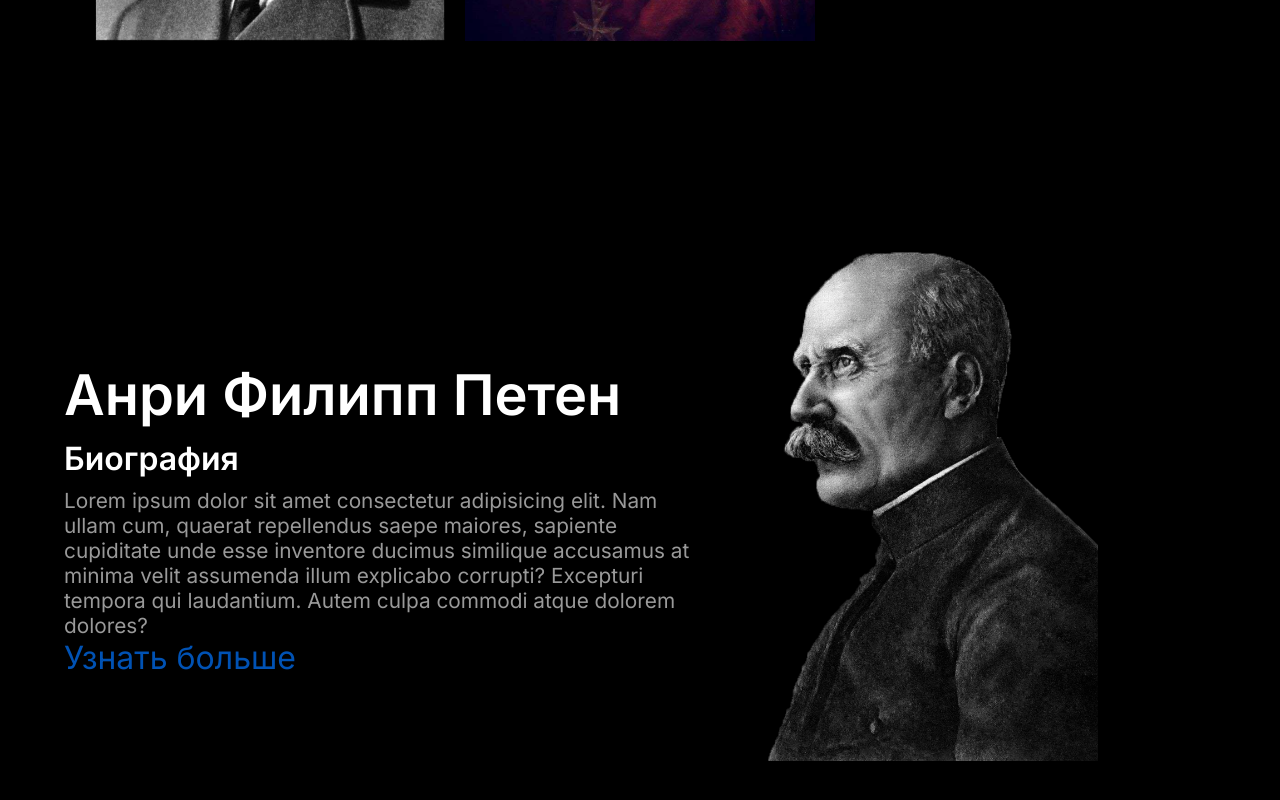
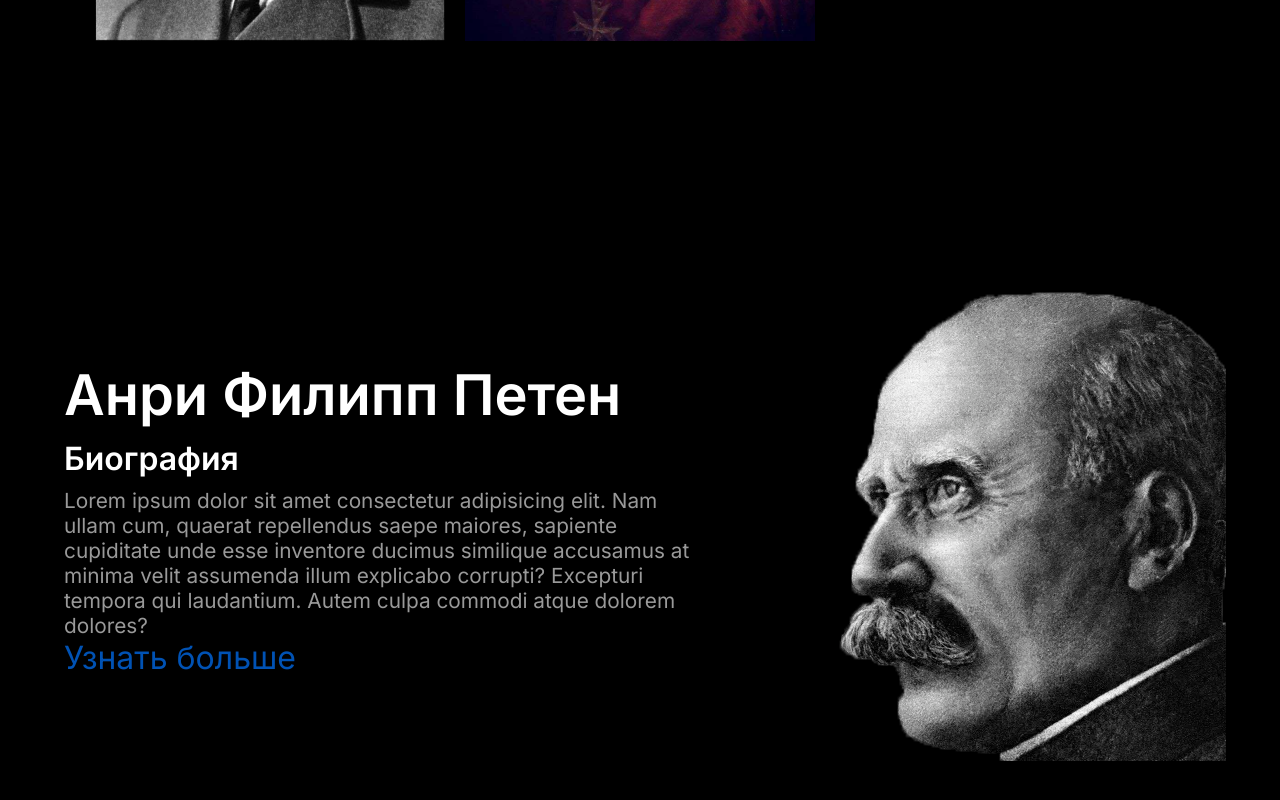
Before and after one commit to FrowningCat/history_in_personalities, a Next.js app: page / in a window 1280 px wide. Shown: the part 1998-2798 px from the top of the page. Built offline with nearby package versions, Linux system fonts and the light colour scheme.

Commit message:
fix overflow

```diff
--- a/app/globals.css
+++ b/app/globals.css
@@ -3,7 +3,6 @@
   margin: 0;
   padding: 0;
   cursor: default;
-  overflow: hidden;
 }
 
 html {
@@ -185,12 +184,11 @@ a {
   position: absolute;
   z-index: 1;
   height: 70vh;
-  width: 30vw;
-  margin-left: 650px;
+  width: 40vw;
+  overflow: hidden;
+  padding-left: 650px;
 }
 .lending__teaser__photo__imgSize {
-  height: 100%;
-  width: 100%;
   pointer-events: none;
 }
 .lending__teaser__textBlock {
--- a/app/globals.scss
+++ b/app/globals.scss
@@ -41,7 +41,6 @@ $errorSize: 6rem;
     margin: 0;
     padding: 0;
     cursor: default;
-    overflow: hidden;
 }
 
 html {
@@ -221,11 +220,10 @@ a {
             position: absolute;
             z-index: 1;
             height: 70vh;
-            width: 30vw;
-            margin-left: 650px;
+            width: 40vw;
+            overflow: hidden;
+            padding-left: 650px;
             &__imgSize {
-                height: 100%;
-                width: 100%;
                 pointer-events: none;
             }
         }
```
Also changed, not shown: 1 other file (tests, documents, lock files or other folders).
